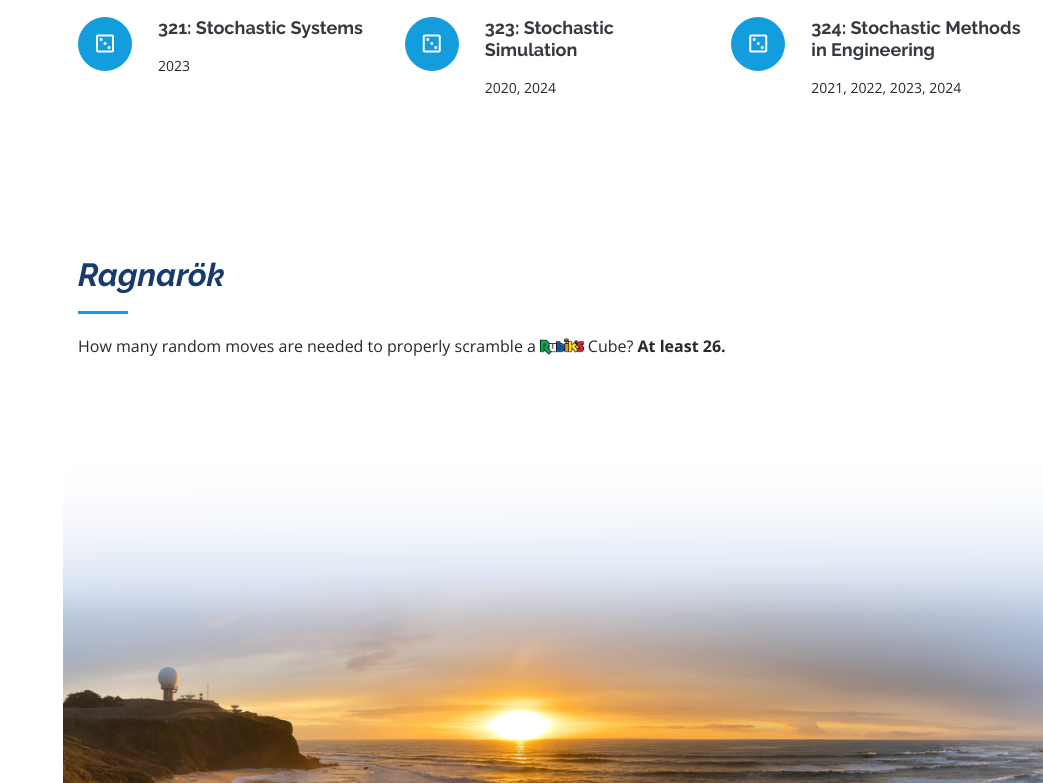
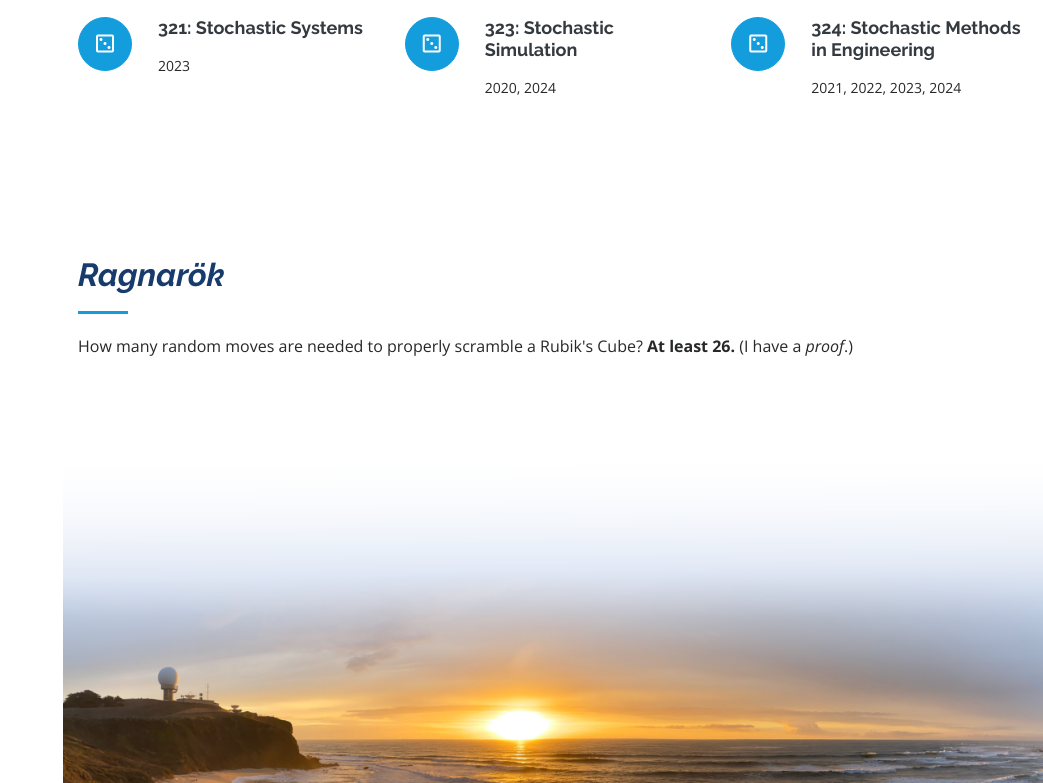
Before and after one commit to quyanlin/quyanlin.github.io, a plain HTML site: page index.html in a window 1280 px wide. Shown: the part 2571-3354 px from the top of the page, without its empty margins (237-1280 px from the left). Drawn offline with nearby package versions, Linux system fonts and the light colour scheme.

Commit message:
Update index.html

```diff
--- a/index.html
+++ b/index.html
@@ -47,7 +47,7 @@
         <div class="social-links mt-3 text-center">
           <a href="mailto:quyanlin@stanford.edu" class="envelope"><i class="bx bxs-envelope"></i></a>
           <a href="https://www.linkedin.com/in/yanlin-qu-7268a51b1/" class="linkedin"><i class="bx bxl-linkedin"></i></a>
-          <a href="https://quyanlin.github.io/assets/files/CV.pdf" class="file"><i class="bx bxs-file"></i></a>
+          <a href="https://quyanlin.github.io" class="file"><i class="bx bxs-file"></i></a>
         </div>
       </div>
 
@@ -246,9 +246,10 @@
           <h2><i>Ragnarök</i></h2>
             <div class="m-more-less-content">
               <p>
-              How many random moves are needed to properly scramble a <a href="https://iamthecu.be"><img style='display:inline;' src='assets/img/rubiks.png' height="20px"/></a> Cube?
-               <b>At least 26.</b>
+              How many random moves are needed to properly scramble a Rubik's Cube?
+               <b>At least 26.</b> (I have a <i>proof</i>.)
               </p>
+              <!--<a href="https://iamthecu.be"><img style='display:inline;' src='assets/img/rubiks.png' height="20px"/></a>-->
               <!--</p><more /><p>
               <a href="https://www.cube20.org/">God's number is 20.</a>
               <br><a href="https://theconversation.com/how-hard-is-it-to-scramble-rubiks-cube-129916">How hard is it to scramble Rubik’s Cube?</a>
```
